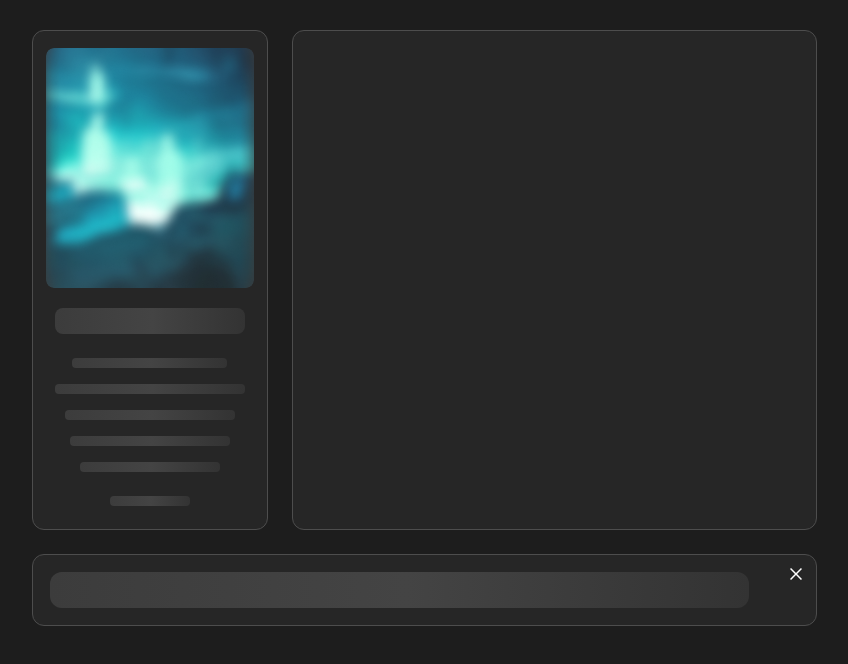
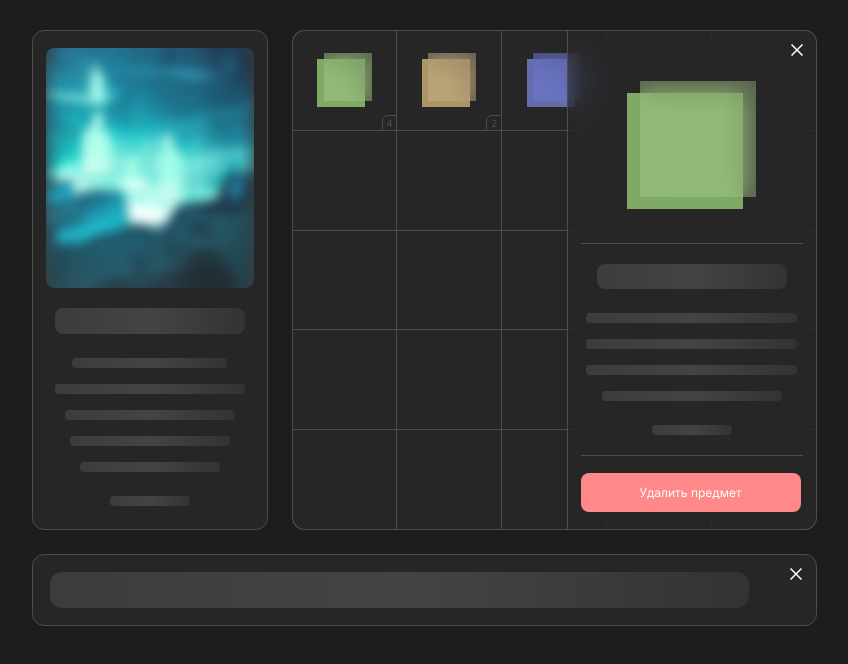
Before and after one commit to alvarSQ/rlt-Inventory, a Vue app: page / in a window 1280 px wide. Shown: the top 664 px of the page, without its empty margins (216-1064 px from the left). Built offline with nearby package versions, Linux system fonts and the light colour scheme.

Commit message:
закончил верстку

```diff
--- a/src/assets/scss/main.scss
+++ b/src/assets/scss/main.scss
@@ -65,8 +65,7 @@ section,
 }
 
 .item_main {
-  padding: 17px 13px;
-  background-color: rgba(38, 38, 38);
+  background-color: rgb(38, 38, 38);
   border-radius: 12px;
-  border: 1px solid rgba(77, 77, 77, 1);
+  border: 1px solid rgb(77, 77, 77);
 }
--- a/src/components/GhostElemrntBottom.vue
+++ b/src/components/GhostElemrntBottom.vue
@@ -24,6 +24,7 @@
   position: absolute;
   top: 13px;
   left: 757px;
+  cursor: pointer;
 }
 
 .text {
--- a/src/components/GhostElemrntLeft.vue
+++ b/src/components/GhostElemrntLeft.vue
@@ -48,6 +48,7 @@
   display: flex;
   flex-direction: column;
   align-items: center;
+  padding: 17px 13px;
   width: 236px;
   height: 500px;
   gap: 20px;
--- /dev/null
+++ b/src/components/InnerModal.vue
@@ -0,0 +1,144 @@
+<script setup lang="ts">
+import ElementInventory from '@/components/UI/elementInventory.vue';
+</script>
+
+<template>
+  <div class="item_main inner-modal">
+    <div class="img">
+      <ElementInventory color="green" size="big" />
+    </div>
+    <div class="title"></div>
+    <div class="text">
+      <div style="width: 211px" class="text_item"></div>
+      <div style="width: 211px" class="text_item"></div>
+      <div style="width: 211px" class="text_item"></div>
+      <div style="width: 180px" class="text_item"></div>
+      <div style="width: 80px; margin-top: 8px" class="text_item"></div>
+    </div>
+    <div class="footer-modal" v-if="1">
+      <div class="btn-big">Удалить предмет</div>
+    </div>
+    <div class="footer-modal footer-modal__big" v-else>
+      <input type="text" placeholder="Введите количество" />
+      <div class="two-btn">
+        <div class="btn-big litle" style="background-color: white; color: rgba(45, 45, 45, 1);">Отмена</div>
+        <div class="btn-big litle">Подтвердить</div>
+      </div>
+    </div>
+    <svg
+      class="close"
+      width="12"
+      height="12"
+      viewBox="0 0 12 12"
+      fill="none"
+      xmlns="http://www.w3.org/2000/svg"
+    >
+      <path
+        d="M12 1.05L10.95 0L6 4.95L1.05 0L0 1.05L4.95 6L0 10.95L1.05 12L6 7.05L10.95 12L12 10.95L7.05 6L12 1.05Z"
+        fill="white"
+      />
+    </svg>
+  </div>
+</template>
+
+<style scoped lang="scss">
+.litle {
+  height: 28px !important;
+  //box-shadow: 0px 0px 15px 5px rgba(255, 136, 136, 0.2);
+}
+
+.two-btn {
+  display: flex;
+  gap: 10px;
+}
+
+input {
+  padding: 10px;
+  border-radius: 4px;
+  background: rgba(38, 38, 38, 1);
+  border: 1px solid rgba(77, 77, 77, 1)
+}
+
+.close {
+  position: absolute;
+  top: 13px;
+  left: 223px;
+  cursor: pointer;
+}
+
+.btn-big {
+  display: flex;
+  align-items: center;
+  justify-content: center;
+  font-size: 12px;
+  width: 220px;
+  height: 39px;
+  border-radius: 8px;
+  color: white;
+  background: rgba(255, 136, 136, 1);
+}
+
+.footer-modal {
+  display: flex;
+  flex-direction: column-reverse;
+  width: 100%;
+  height: 57px;
+  border-top: 1px solid rgba(77, 77, 77, 1);
+}
+
+.footer-modal__big {
+  position: absolute;
+  flex-direction: column;
+  top: 366px;
+  gap: 18px;
+  padding: 19px 13px;
+  width: 248px !important;
+  height: 114px !important;
+  background: rgba(38, 38, 38, 0.5);
+  backdrop-filter: blur(16px);
+}
+
+.img {
+  position: relative;
+  width: 100%;
+  height: 197px;
+  border-bottom: 1px solid rgba(77, 77, 77, 1);
+}
+
+.text_item {
+  height: 10px;
+  border-radius: 4px;
+  background: linear-gradient(90deg, #3c3c3c 0%, #444444 51.04%, #333333 100%);
+}
+
+.text {
+  display: flex;
+  flex-direction: column;
+  align-items: center;
+  gap: 16px;
+  margin-top: 4px;
+}
+
+.title {
+  width: 190px;
+  height: 26px;
+  border-radius: 8px;
+  background: linear-gradient(90deg, #3c3c3c 0%, #444444 51.04%, #333333 100%);
+}
+
+.inner-modal {
+  position: absolute;
+  top: -1px;
+  left: 274px;
+  display: flex;
+  flex-direction: column;
+  align-items: center;
+  padding: 17px 13px;
+  width: 250px;
+  height: 500px;
+  gap: 20px;
+  border-radius: 0 12px 12px 0;
+  background: rgba(38, 38, 38, 0.5);
+  backdrop-filter: blur(16px);
+}
+</style>
--- a/src/components/Inventory.vue
+++ b/src/components/Inventory.vue
@@ -1,14 +1,102 @@
+<script setup lang="ts">
+import InnerModal from '@/components/InnerModal.vue';
+import ElementInventory from './UI/elementInventory.vue';
+</script>
+
 <template>
-  <div>
-    <div class="item_main inventory"></div>
+  <div class="item_main inventory_grid">
+    <div class="cell">
+      <ElementInventory color="green" size="min" />
+      <div class="amount"><span>4</span></div>
+    </div>
+    <div class="cell">
+      <ElementInventory color="beige" size="min" />
+      <div class="amount"><span>2</span></div>
+    </div>
+    <div class="cell">
+      <ElementInventory color="violet" size="min" />
+      <div class="amount"><span>5</span></div>
+    </div>
+    <div class="cell"></div>
+    <div class="cell"></div>
+    <div class="cell"></div>
+    <div class="cell"></div>
+    <div class="cell"></div>
+    <div class="cell"></div>
+    <div class="cell"></div>
+    <div class="cell"></div>
+    <div class="cell"></div>
+    <div class="cell"></div>
+    <div class="cell"></div>
+    <div class="cell"></div>
+    <div class="cell"></div>
+    <div class="cell"></div>
+    <div class="cell"></div>
+    <div class="cell"></div>
+    <div class="cell"></div>
+    <div class="cell"></div>
+    <div class="cell"></div>
+    <div class="cell"></div>
+    <div class="cell"></div>
+    <div class="cell"></div>
+    <InnerModal class="transform" />
   </div>
 </template>
 
-<script setup lang="ts"></script>
+<style scoped lang="scss">
+.transform {
+  transition: 0.6s;
+  &:hover {
+    transform: translate(100%);
+  }
+}
 
-<style scoped lang="scss">
-.inventory {
+.amount {
+  display: flex;
+  position: absolute;
+  top: 84px;
+  left: 89px;
+  width: 16px;
+  height: 16px;
+  border-radius: 6px 0 0 0;
+  border: 1px solid rgb(77, 77, 77);
+  align-items: center;
+  justify-content: center;
+  span {
+    font-size: 10px;
+    color: rgb(77, 77, 77);
+  }
+}
+
+.cell {
+  display: flex;
+  position: relative;
+  background-color: rgba(38, 38, 38);
+  align-items: center;
+  justify-content: center;
+  &:first-child {
+    border-radius: 12px 0 0 0;
+  }
+  &:nth-child(5) {
+    border-radius: 0 12px 0 0;
+  }
+  &:nth-child(21) {
+    border-radius: 0 0 0 12px;
+  }
+  &:nth-child(25) {
+    border-radius: 0 0 12px 0;
+  }
+}
+
+.inventory_grid {
+  position: relative;
   width: 525px;
   height: 500px;
+  display: grid;
+  grid-template-columns: repeat(5, 1fr);
+  grid-template-rows: repeat(5, 1fr);
+  gap: 1px;
+  background-color: rgb(77, 77, 77);
+  overflow: hidden;
 }
 </style>
--- /dev/null
+++ b/src/components/UI/elementInventory.vue
@@ -0,0 +1,79 @@
+<script setup lang="ts">
+import { computed } from 'vue';
+
+const props = defineProps<{
+  color: 'green' | 'beige' | 'violet';
+  size: 'big' | 'min';
+}>();
+
+const colorElement = computed(() => {
+  switch (props.color) {
+    case 'green':
+      return 'entity__green';
+    case 'beige':
+      return 'entity__beige';
+    case 'violet':
+      return 'entity__violet';
+  }
+});
+
+const sizeElement = computed(() => {
+  switch (props.size) {
+    case 'big':
+      return 'element__big';
+    case 'min':
+      break
+  }
+});
+</script>
+
+<template>
+  <div class="element entity_bottom" :class="`${colorElement}-bottom ${sizeElement}`"></div>
+  <div class="element entity_top" :class="`${colorElement}-top ${sizeElement}`"></div>
+</template>
+
+<style scoped lang="scss">
+.entity_bottom {
+  top: 53%;
+  left: 47%;
+}
+
+.entity_top {
+  top: 47%;
+  left: 53%;
+  backdrop-filter: blur(12px);
+}
+
+.element__big {
+    width: 116px !important;
+    height: 116px !important;
+}
+
+.element {
+  position: absolute;
+  width: 48px;
+  height: 48px;
+  transform: translate(-50%, -50%);
+}
+
+.entity__green-top {
+  background-color: rgba(184, 217, 152, 0.35);
+}
+.entity__green-bottom {
+  background-color: rgb(127, 170, 101);
+}
+
+.entity__beige-top {
+  background-color: rgba(217, 187, 152, 0.35);
+}
+.entity__beige-bottom {
+  background-color: rgba(170, 151, 101, 1);
+}
+
+.entity__violet-top {
+  background-color: rgba(116, 129, 237, 0.35);
+}
+.entity__violet-bottom {
+  background-color: rgba(101, 108, 170, 1);
+}
+</style>
--- a/src/views/HomeView.vue
+++ b/src/views/HomeView.vue
@@ -10,6 +10,7 @@ import Inventory from '@/components/Inventory.vue';
       <GhostElemrntLeft />
       <Inventory />
       <GhostElemrntBottom />
+
     </div>
   </div>
 </template>
```
